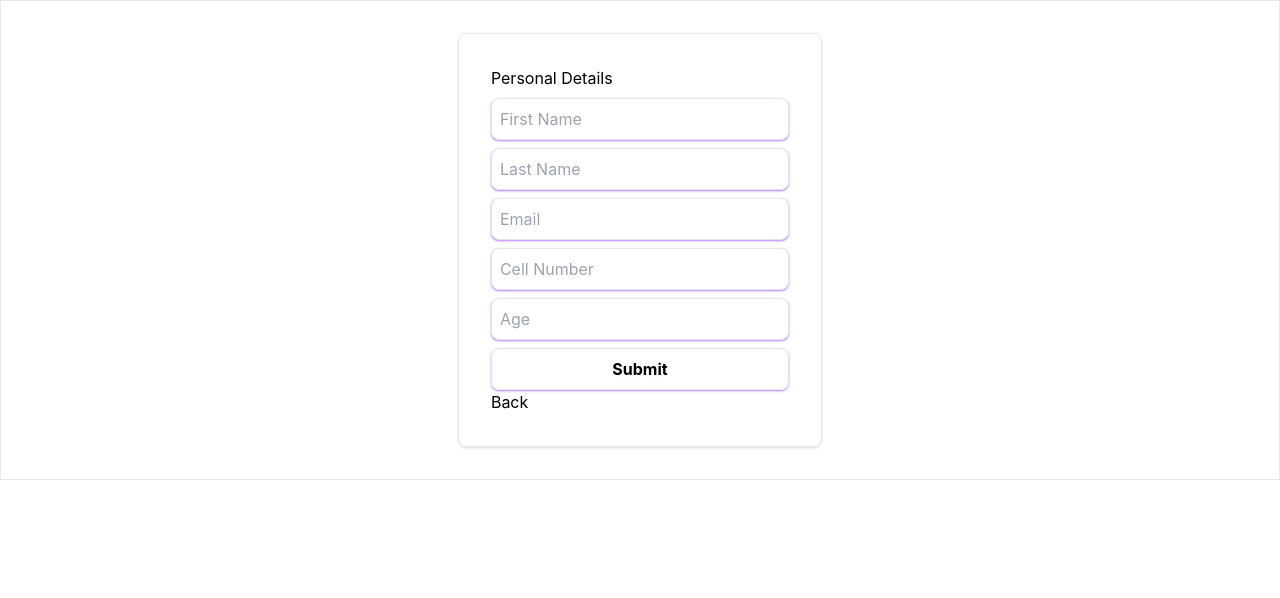
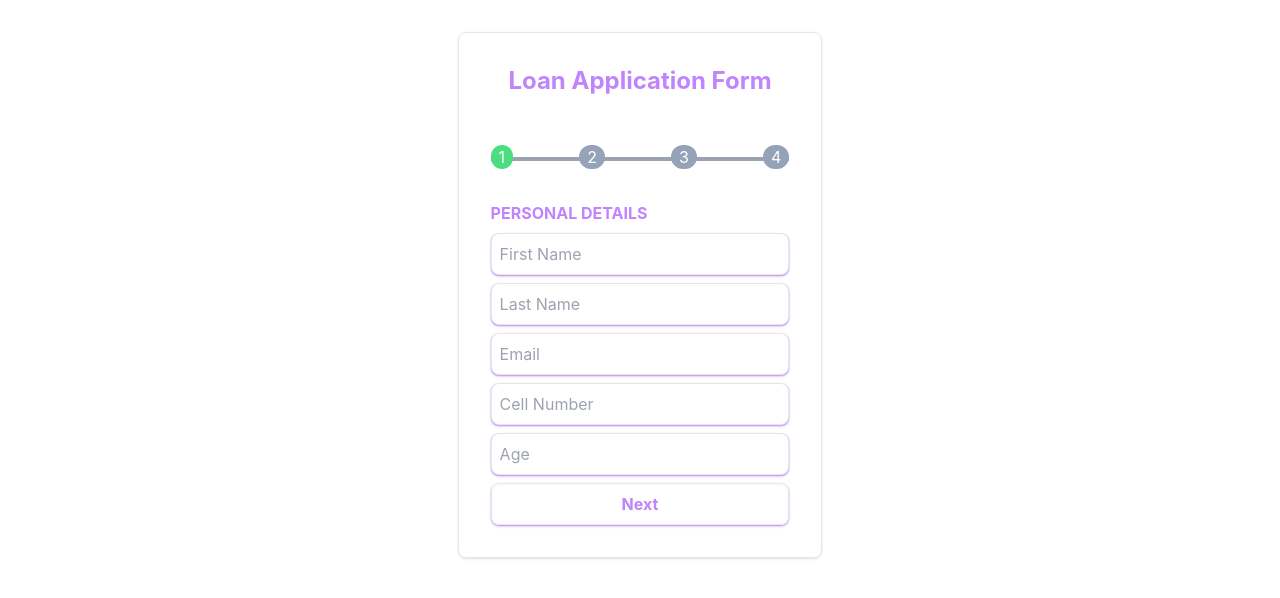
Before and after one commit to almahfuz97/form-dygnify, a React (Create React App) app: page / in a window 1280 px wide. Shown: the top 598 px of the page. Built offline with nearby package versions, Linux system fonts and the light colour scheme.

Commit message:
designed stepper

```diff
--- a/src/components/BuisnessDetails/BusinessDetails.js
+++ b/src/components/BuisnessDetails/BusinessDetails.js
@@ -36,7 +36,8 @@ export default function BusinessDetails({ formData, setFormData, setStep }) {
                 <div>
                     {
                         errors.businessName && <p className='mt-1 text-red-400 text-xs'>{errors.businessName?.message}</p>
-                    }</div>
+                    }
+                </div>
 
                 <input value={formData.gst} type="number" {...register('gst', { required: 'Last Name is required' })}
                     placeholder='GST'
@@ -67,8 +68,8 @@ export default function BusinessDetails({ formData, setFormData, setStep }) {
                     }</div>
 
 
-                <input type="submit" value='Submit'
-                    className='border w-full p-2 rounded-lg drop-shadow-sm shadow-purple-400 shadow-sm mt-4' />
+                <input type="submit" value='Next'
+                    className='border w-full p-2 rounded-lg text-purple-400 drop-shadow-sm shadow-purple-400 shadow-sm mt-4 cursor-pointer' />
             </form>
         </div>
     )
--- a/src/components/Form/Form.js
+++ b/src/components/Form/Form.js
@@ -3,6 +3,7 @@ import BusinessDetails from '../BuisnessDetails/BusinessDetails';
 import LoanDetails from '../LoanDetails/LoanDetails';
 import PersonalDetails from '../PersonalDetails/PersonalDetails'
 import SuccessfullSubmission from '../SuccessfullSubmission/SuccessfullSubmission';
+import arrow from '../../assets/arrow.png'
 
 
 export default function Form() {
@@ -33,14 +34,25 @@ export default function Form() {
         else if (step === 3) return <SuccessfullSubmission setStep={setStep} />
     }
 
-    const handleNext = () => {
-        setStep(prev => prev + 1)
-    }
     return (
-        <div className=' p-8 w-full border flex justify-center '>
+        <div className=' p-8 w-full  flex justify-center '>
             <div className='md:w-[30%] w-[85%] border p-8 rounded-lg shadow'>
                 <div>
-                    {formTitles[step]}
+                    <h2 className=' text-center mb-12 font-bold text-2xl text-purple-400'>Loan Application Form</h2>
+                </div>
+                <div className='relative my-8 '>
+                    <ul className=' flex justify-between'>
+                        <li className={`rounded-full ${step >= 0 ? 'bg-green-400' : 'bg-slate-400'} text-white px-2`}>1</li>
+                        <li className={`rounded-full ${step >= 1 ? 'bg-green-400' : 'bg-slate-400'}  text-white px-2`}>2</li>
+                        <li className={`rounded-full ${step >= 2 ? 'bg-green-400' : 'bg-slate-400'}  text-white px-2`}>3</li>
+                        <li className={`rounded-full ${step === 3 ? 'bg-green-400' : 'bg-slate-400'}  text-white px-2`}>4</li>
+                    </ul>
+                    <div className={`h-1  -z-10 w-[33.3%] ${step > 0 ? 'bg-green-400' : 'bg-gray-400'} absolute top-1/2`}></div>
+                    <div className={`h-1  -z-10 w-[33.3%] ${step > 1 ? 'bg-green-400' : 'bg-gray-400'} left-[33.3%] absolute top-1/2`}></div>
+                    <div className={`h-1  -z-10 w-[33.3%] ${step > 2 ? 'bg-green-400' : 'bg-gray-400'} left-[66.6%] absolute top-1/2`}></div>
+                </div>
+                <div className=' flex items-center gap-1'>
+                    <img src={arrow} alt="" className=' cursor-pointer ' hidden={step === 0 || step === 3} onClick={() => setStep((prev) => prev - 1)} /> <h3 className=' uppercase font-bold text-purple-400'>{formTitles[step]}</h3>
                 </div>
                 <div>
                     {
@@ -48,12 +60,10 @@ export default function Form() {
                     }
                 </div>
                 <div className=' flex'>
-                    <button disabled={step === 0} onClick={() => setStep((prev) => prev - 1)} >
-                        Back
-                    </button>
+
 
                 </div>
             </div>
-        </div>
+        </div >
     )
 }
--- a/src/components/LoanDetails/LoanDetails.js
+++ b/src/components/LoanDetails/LoanDetails.js
@@ -1,7 +1,8 @@
-import React, { useEffect } from 'react'
+import React, { useEffect, useState } from 'react'
 import { useForm } from 'react-hook-form'
 export default function LoanDetails({ formData, setFormData, setStep }) {
     const { register, watch, handleSubmit, formState: { errors } } = useForm();
+    const [loading, setLoading] = useState(false)
 
     useEffect(() => {
         setFormData(prev => ({
@@ -23,6 +24,7 @@ export default function LoanDetails({ formData, setFormData, setStep }) {
         ))
         // setStep(prev => prev + 1);
 
+        setLoading(true)
         fetch('https://form-dygnify-server.vercel.app/formData', {
             method: 'POST',
             headers: {
@@ -49,10 +51,12 @@ export default function LoanDetails({ formData, setFormData, setStep }) {
                         loanTenure: '',
                         age: ''
                     })
+                    setLoading(false)
                 }
             })
             .catch(err => {
                 console.log(err)
+                setLoading(false)
 
             })
         console.log(formData)
@@ -94,8 +98,14 @@ export default function LoanDetails({ formData, setFormData, setStep }) {
                     }</div>
 
 
-                <input type="submit" value='Submit'
-                    className='border w-full p-2 rounded-lg drop-shadow-sm shadow-purple-400 shadow-sm mt-4' />
+                {
+                    loading ? <div className=' flex justify-center'>
+                        <input disabled value='Loading...'
+                            className='border w-full p-2 rounded-lg drop-shadow-sm shadow-purple-400 shadow-sm mt-4 cursor-pointer hover:text-green-500 font-bold uppercase text-purple-400 text-center' />
+                    </div> :
+                        <input type="submit" value='Finish'
+                            className='border w-full p-2 rounded-lg drop-shadow-sm shadow-purple-400 shadow-sm mt-4 cursor-pointer hover:text-green-500 font-bold uppercase text-purple-400 text-center' />
+                }
             </form>
         </div>
     )
--- a/src/components/PersonalDetails/PersonalDetails.js
+++ b/src/components/PersonalDetails/PersonalDetails.js
@@ -35,39 +35,39 @@ export default function PersonalDetails({ formData, setFormData, setStep }) {
                 />
                 <div>
                     {
-                        errors.firstName && <p className=' text-red-400 text-xs'>{errors.firstName?.message}</p>
+                        errors.firstName && <p className=' mt-1 text-red-400 text-xs'>{errors.firstName?.message}</p>
                     }</div>
                 <input placeholder='Last Name' value={formData.lastName} type="text" {...register('lastName', { required: 'Last Name is required' })}
                     className='border w-full p-2 rounded-lg drop-shadow-sm shadow-purple-400 mt-2 shadow-sm'
                 />
                 <div>
                     {
-                        errors.lastName && <p className=' text-red-400 text-xs'>{errors.lastName?.message}</p>
+                        errors.lastName && <p className=' mt-1 text-red-400 text-xs'>{errors.lastName?.message}</p>
                     }</div>
                 <input placeholder='Email' value={formData.email} type="email" {...register('email', { required: 'Email is required' })}
                     className='border w-full p-2 rounded-lg drop-shadow-sm shadow-purple-400 mt-2 shadow-sm'
                 />
                 <div>
                     {
-                        errors.email && <p className=' text-red-400 text-xs'>{errors.email?.message}</p>
+                        errors.email && <p className=' mt-1 text-red-400 text-xs'>{errors.email?.message}</p>
                     }</div>
                 <input placeholder='Cell Number' value={formData.mobile} type="number" {...register('mobile', { required: 'Phone number is required' })}
                     className='border w-full p-2 rounded-lg drop-shadow-sm shadow-purple-400 mt-2 shadow-sm'
                 />
                 <div>
                     {
-                        errors.mobile && <p className=' text-red-400 text-xs'>{errors.mobile?.message}</p>
+                        errors.mobile && <p className=' mt-1 text-red-400 text-xs'>{errors.mobile?.message}</p>
                     }</div>
                 <input placeholder='Age' value={formData.age} type="number" {...register('age', { required: 'Age is required' })}
                     className='border w-full p-2 rounded-lg drop-shadow-sm shadow-purple-400 mt-2 shadow-sm'
                 />
                 <div>
                     {
-                        errors.age && <p className=' text-red-400 text-xs'>{errors.age?.message}</p>
+                        errors.age && <p className=' mt-1 text-red-400 text-xs'>{errors.age?.message}</p>
                     }</div>
 
                 <div className=' flex justify-center'>
-                    <input type="submit" value='Submit' className='border cursor-pointer hover:text-green-400 font-bold w-full p-2 rounded-lg drop-shadow-sm shadow-purple-400 shadow-sm mt-2 text-center' />
+                    <input type="submit" value='Next' className='border cursor-pointer hover:text-green-400 font-bold text-purple-400 w-full p-2 rounded-lg drop-shadow-sm shadow-purple-400 shadow-sm mt-2 text-center ' />
                 </div>
             </form>
         </div>
--- a/src/components/SuccessfullSubmission/SuccessfullSubmission.js
+++ b/src/components/SuccessfullSubmission/SuccessfullSubmission.js
@@ -2,9 +2,9 @@ import React from 'react'
 
 export default function ({ setStep }) {
     return (
-        <div>
-            <h1>Successfull submission</h1>
-            <button onClick={() => setStep(0)}>Resubmit</button>
+        <div className=' flex flex-col justify-center items-center'>
+            <h3 className=' text-2xl text-green-500'>Submission Successfull</h3>
+            <button className='p-3 uppercase font-bold text-purple-400 mt-4 hover:text-green-400 rounded-lg shadow' onClick={() => setStep(0)}>Go Home</button>
         </div>
     )
 }
```
Also changed, not shown: src/assets/arrow.png (added).
